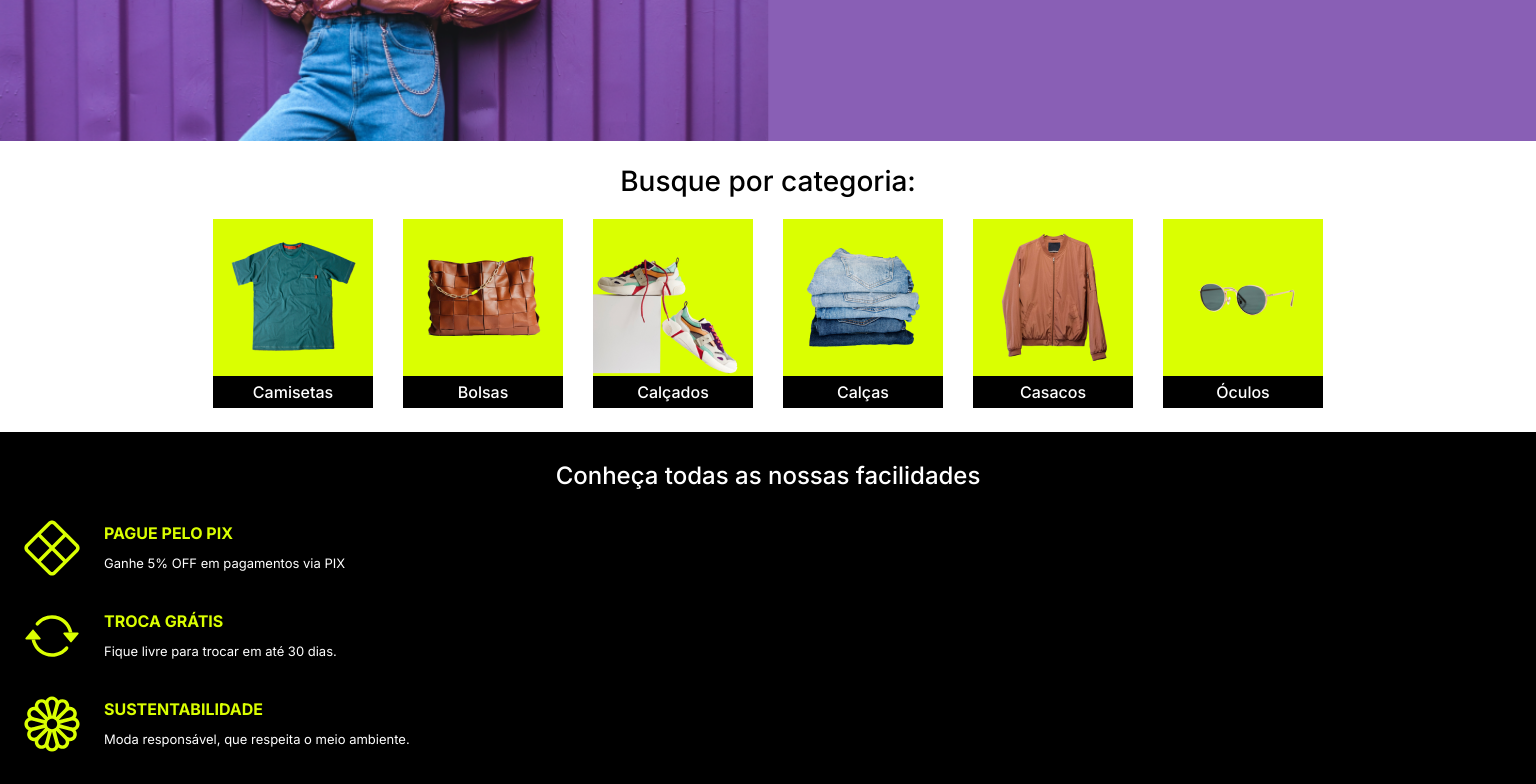
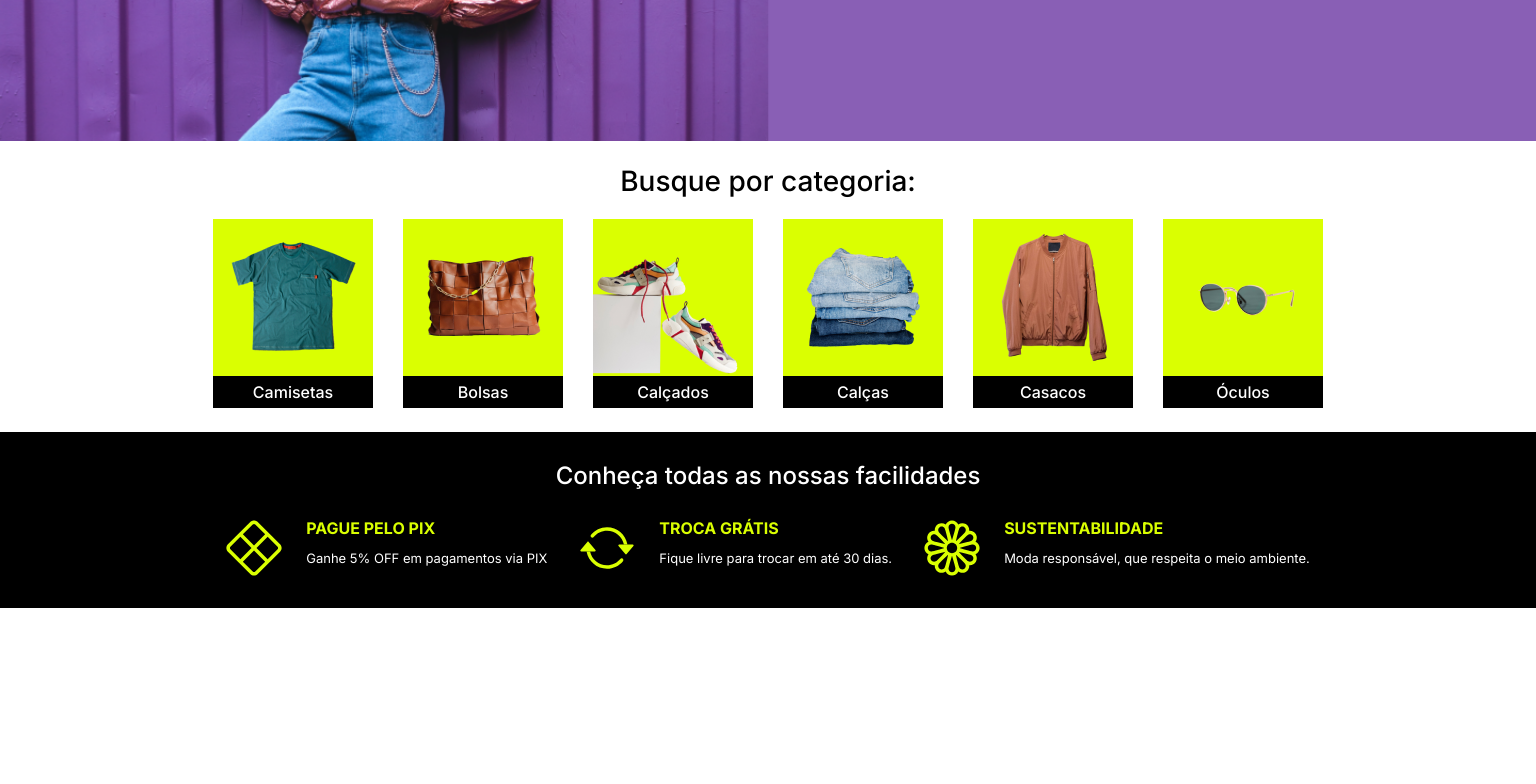
Before and after one commit to NickDCA/Meteora, a plain HTML site: page index.html in a window 1536 px wide. Shown: the part 374-1158 px from the top of the page. After the commit the page ends 982 px from the top, so only its background shows below. Drawn offline with Linux system fonts and the light colour scheme.

Commit message:
Facilidades - HTML/CSS DONE

```diff
--- a/css/facilidades.css
+++ b/css/facilidades.css
@@ -2,12 +2,16 @@
   background-color: var(--preto);
   color: white;
   padding: 32px 24px;
+  display: flex;
+  flex-direction: column;
+  justify-content: center;
+  align-items: center;
 }
 
 .facilidades__introducao {
+  text-align: center;
   font-size: 24px;
   font-weight: 500;
-  text-align: center;
   margin-bottom: 32px;
 }
 
@@ -15,13 +19,14 @@
   display: flex;
   flex-direction: column;
   flex-wrap: wrap;
+  /* justify-content: center; */
   gap: 32px;
 }
 
 .facilidades__item {
-  display: flex;
+  display: inline-flex;
   gap: 24px;
-  align-items: center;
+  align-items: flex-start;
 }
 
 .facilidades__imagem {
@@ -45,3 +50,9 @@
 .facilidades__descricao {
   font-size: 13px;
 }
+
+@media screen and (min-width: 1440px) {
+  .facilidades__container {
+    flex-direction: row;
+  }
+}
```
